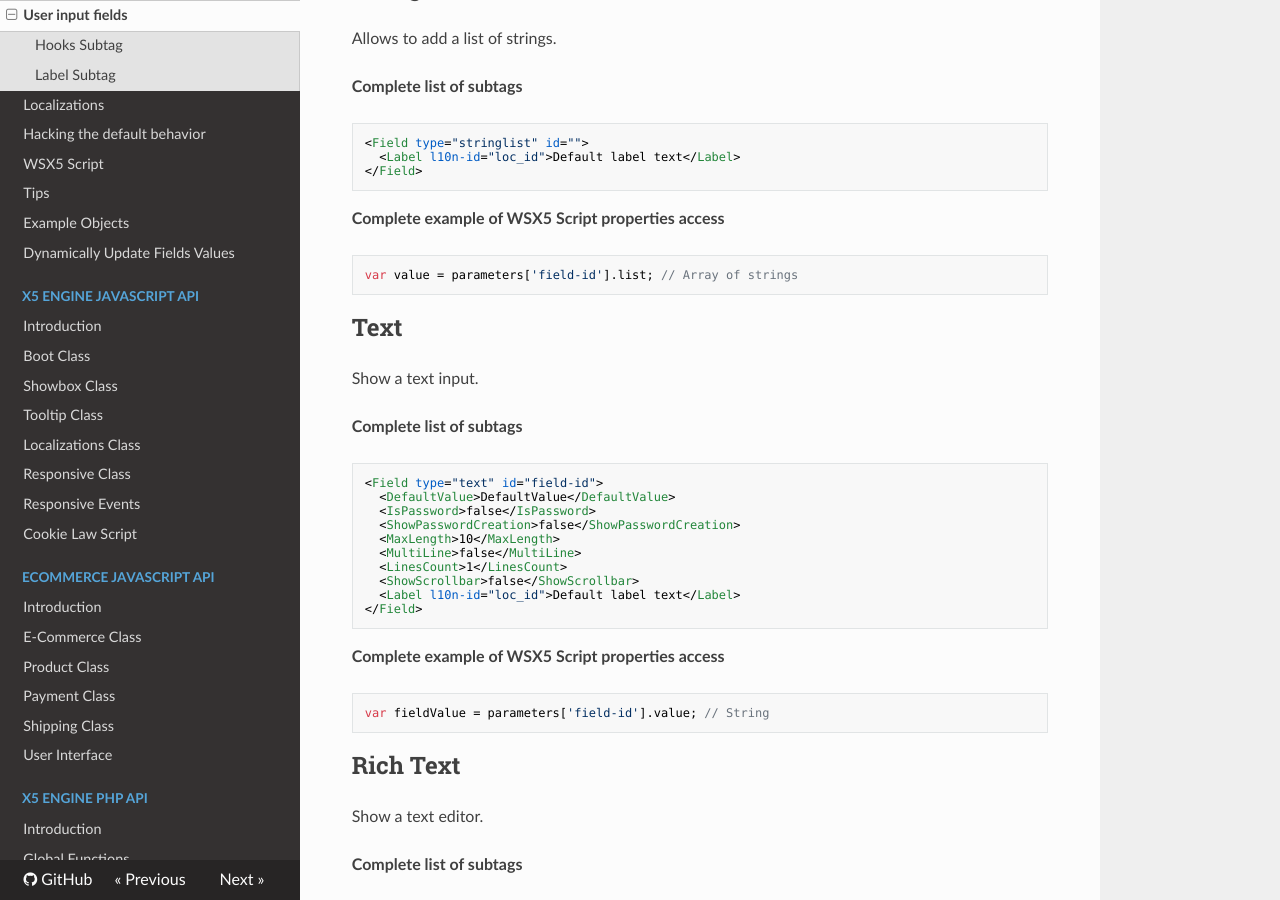
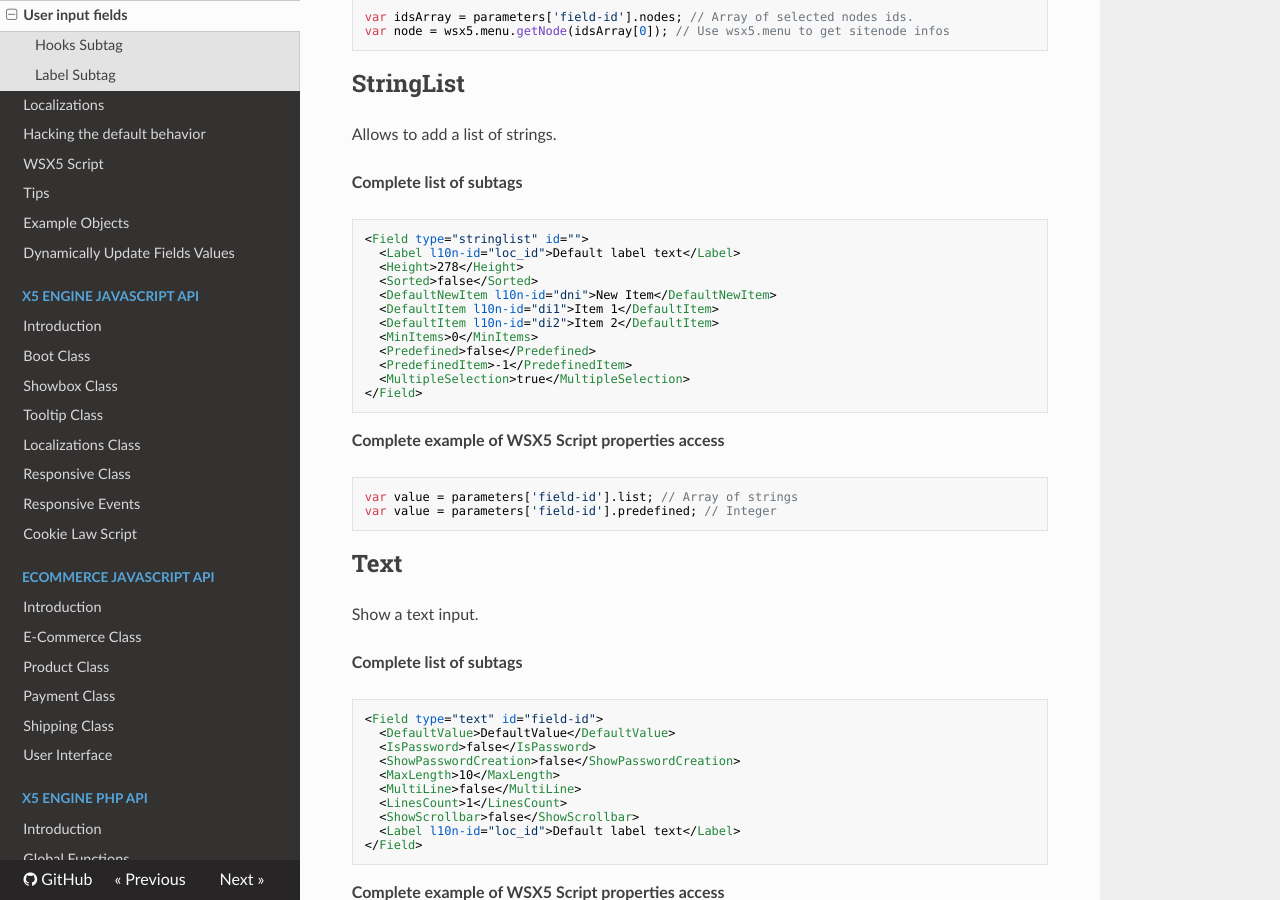
Before and after one commit to WebSiteX5/wsx5-developers-guide, an MkDocs documentation site: the page built from docs/optional-objects/user-input-fields.md, in a window 1280 px wide and 900 px high, scrolled down 10554 px. Built offline with MkDocs 1.6.1, drawn with Linux system fonts in a browser that asks for light colours; nearby versions of some CDN libraries; old or Windows-style settings are respelled for this version of MkDocs; some of the changed text lies outside the part shown.

Commit message:
Updated String List Field
WSX5-5127

````diff
--- a/docs/optional-objects/user-input-fields.md
+++ b/docs/optional-objects/user-input-fields.md
@@ -35,6 +35,9 @@ It's called before generating the field. The output of this function will be use
 
 **OnValueChanged()**
 It is called when the user changes the value of this field in the UI of WebSite X5. The output of this function will be used to [dynamically update fields values](dynamic-update-fields.md).
+
+**OnSelectionChanged()**
+It is called when the user changes the selection of this stringlist field in the UI of WebSite X5. The output of this function will be used to [dynamically update fields values](dynamic-update-fields.md).
 
 ### Label Subtag
 The **Label** subtag defines the label shown near the field. This tag can have:<br />- The `position` attribute with values "top", "left" or "none".<br />- The `width` attribute (since v11.0.8 to last v17) that must contain a number. The attribute is deprecated, however you can continue to use to configure the UI for versions <= v17.<br />- The `widthV2` attribute (since v2019.1) that is the new reference for the width (the `independentWidthAuto` must be false).<br />- The `independentWidthAuto` attribute (since v2019.1), if set to true the width will be calculated by the imInputControl control. The default is false.<br /><br />**Note**:<br />Since v2019.1 the label width will be calculated automatically from WSX5, section by section (from separator to separator): the width for each section will be the largest of the section's labels. (only those with positioning on the left). Labels with attributes `widthV2` and `independentWidthAuto` are not considered.
@@ -489,12 +492,22 @@ Allows to add a list of strings.
 ```xml
 <Field type="stringlist" id="">
   <Label l10n-id="loc_id">Default label text</Label>
+  <Height>278</Height>
+  <Sorted>false</Sorted>
+  <DefaultNewItem l10n-id="dni">New Item</DefaultNewItem>
+  <DefaultItem l10n-id="di1">Item 1</DefaultItem>
+  <DefaultItem l10n-id="di2">Item 2</DefaultItem>
+  <MinItems>0</MinItems>
+  <Predefined>false</Predefined>
+  <PredefinedItem>-1</PredefinedItem>
+  <MultipleSelection>true</MultipleSelection>
 </Field>
 ```
 
 **Complete example of WSX5 Script properties access**
 ```js
 var value = parameters['field-id'].list; // Array of strings
+var value = parameters['field-id'].predefined; // Integer
 ```
 
 ## Text
````
Also changed, not shown: docs/optional-objects/dynamic-update-fields.md (+4 -3 lines).
